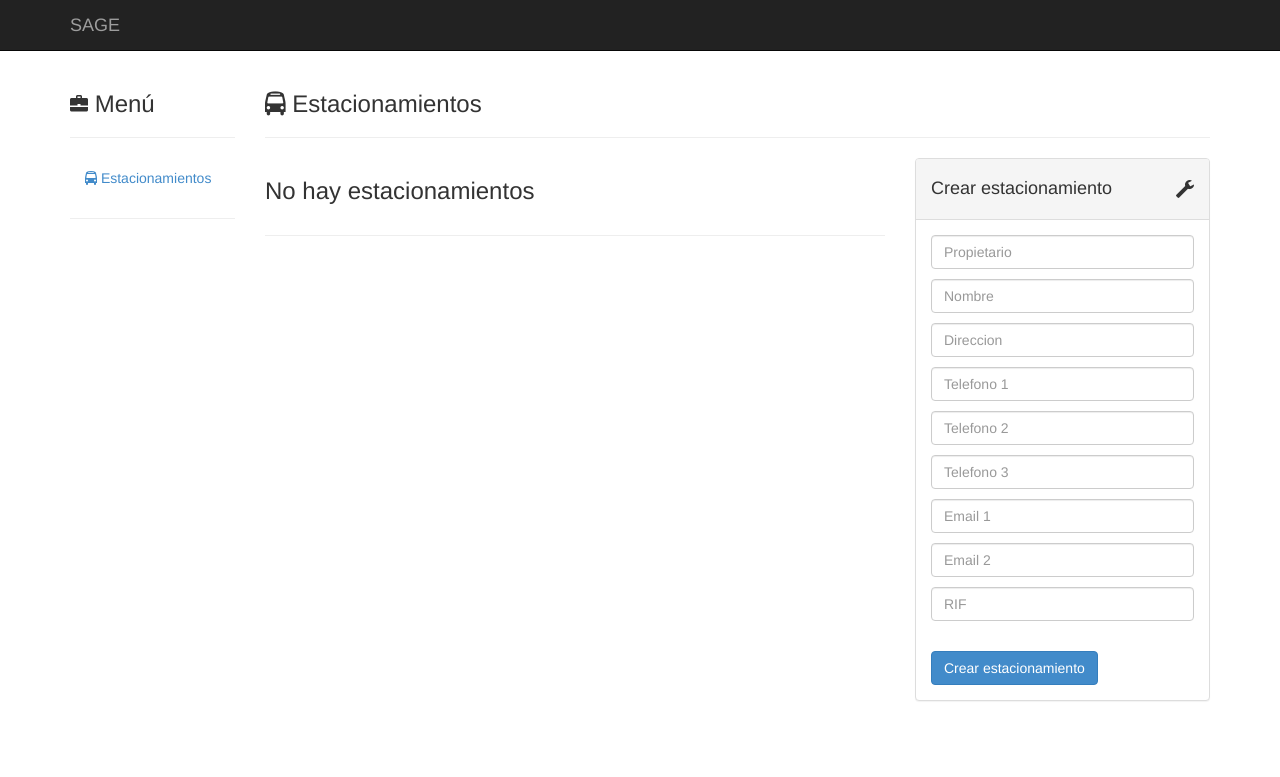
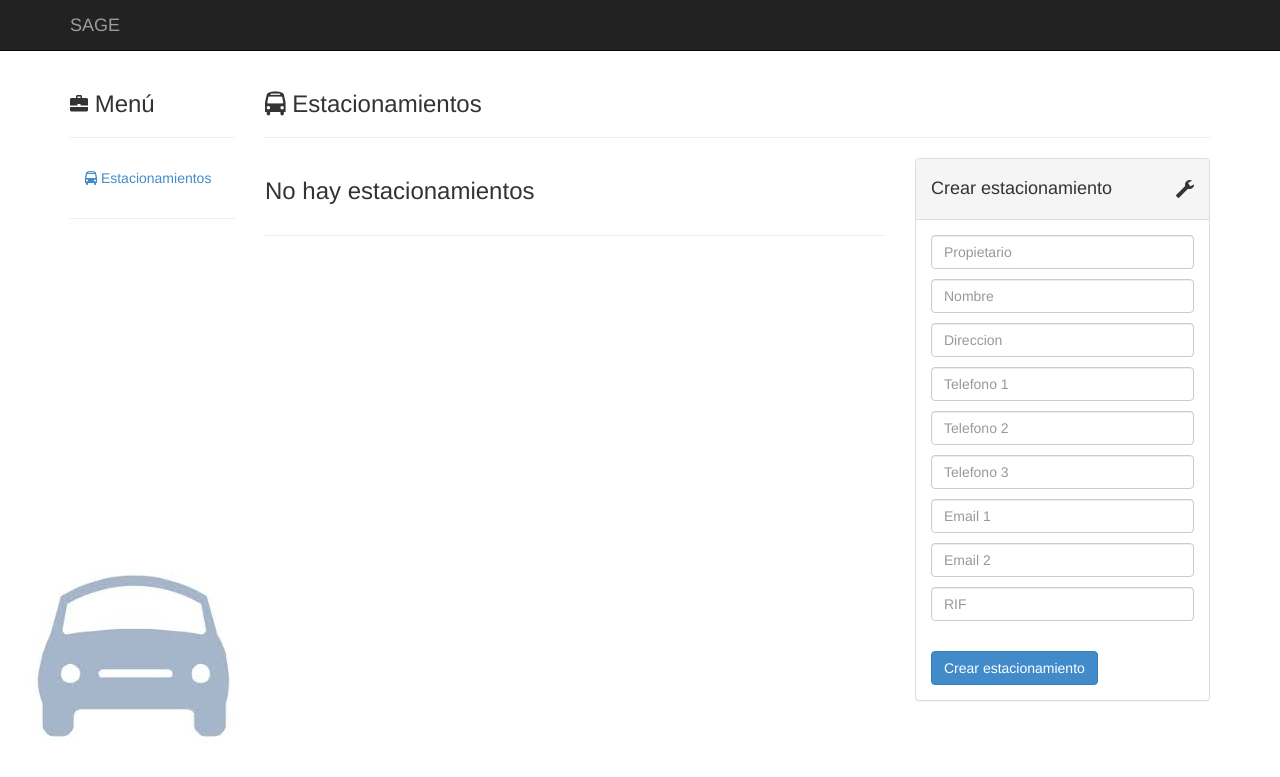
Before and after one commit to Sealos/SAGE, a Django app: page /estacionamientos/ in a window 1280 px wide. Shown: the top 777 px of the page. Run offline with Django 3.2, Linux system fonts and the light colour scheme; data that the repository does not hold is empty; some libraries are stand-ins or nearby versions.

Commit message:
Acomode la imagen del carrito de la interfaz para que estuviese del lado izquierdo

```diff
--- a/src/SAGE/static/css/base.css
+++ b/src/SAGE/static/css/base.css
@@ -2,7 +2,8 @@ body {
 
   background-image: url("./images.jpg");
   background-repeat:no-repeat;
-  background-position: 93% 50%;
+  background-position: bottom left;
+  background-attachment: fixed;
 }
 
 
```
Also changed, not shown: src/SAGE/static/css/images.jpg.
